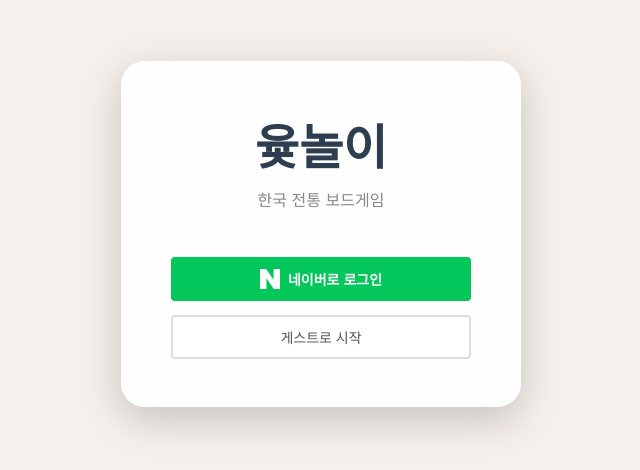
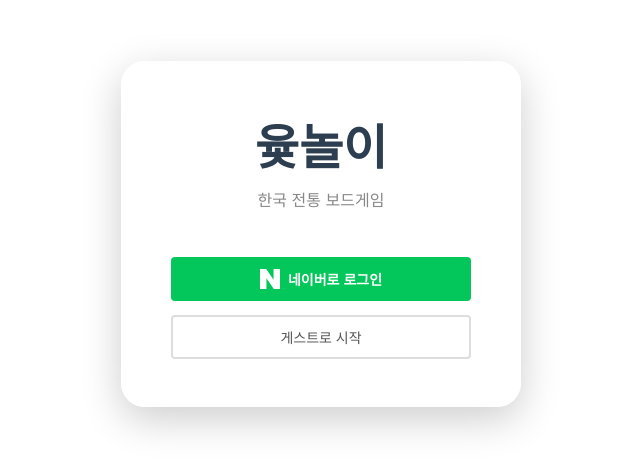
Before and after one commit to joheeyong/yut-nori, a React (Create React App) app in the folder client/: page / in a window 1280 px wide. Shown: the part 106-576 px from the top of the page, without its empty margins (319-959 px from the left). Built offline with nearby package versions, Linux system fonts and the light colour scheme; no server answers.

Commit message:
배경색을 흰색(#ffffff)으로 변경
Co-Authored-By: Claude Opus 4.6 <noreply@anthropic.com>

```diff
--- a/client/src/App.css
+++ b/client/src/App.css
@@ -1,7 +1,7 @@
 /* 전체 레이아웃 */
 .App {
   min-height: 100vh;
-  background: #F5F0EB;
+  background: #ffffff;
   display: flex;
   justify-content: center;
   align-items: flex-start;
```
